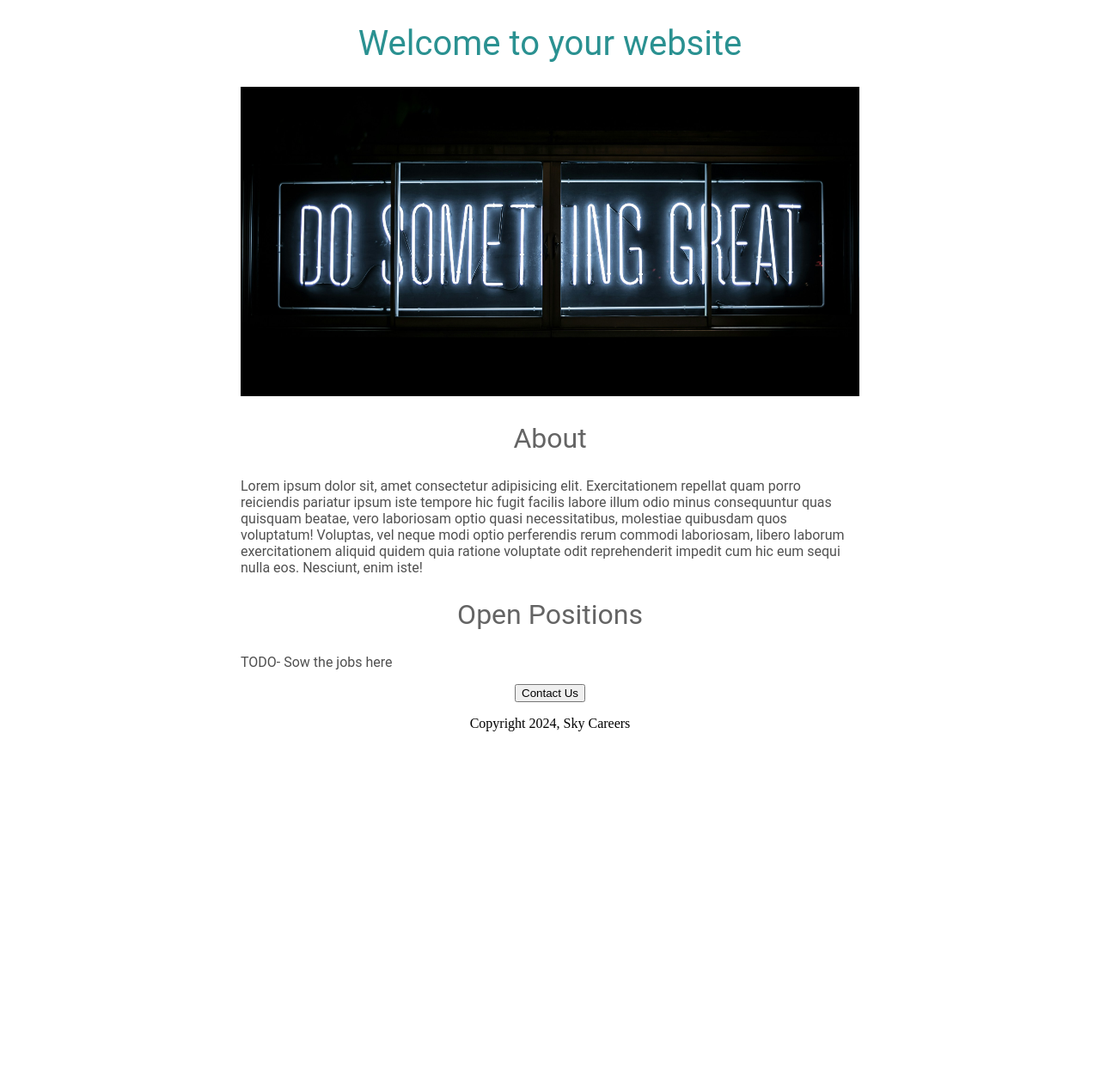
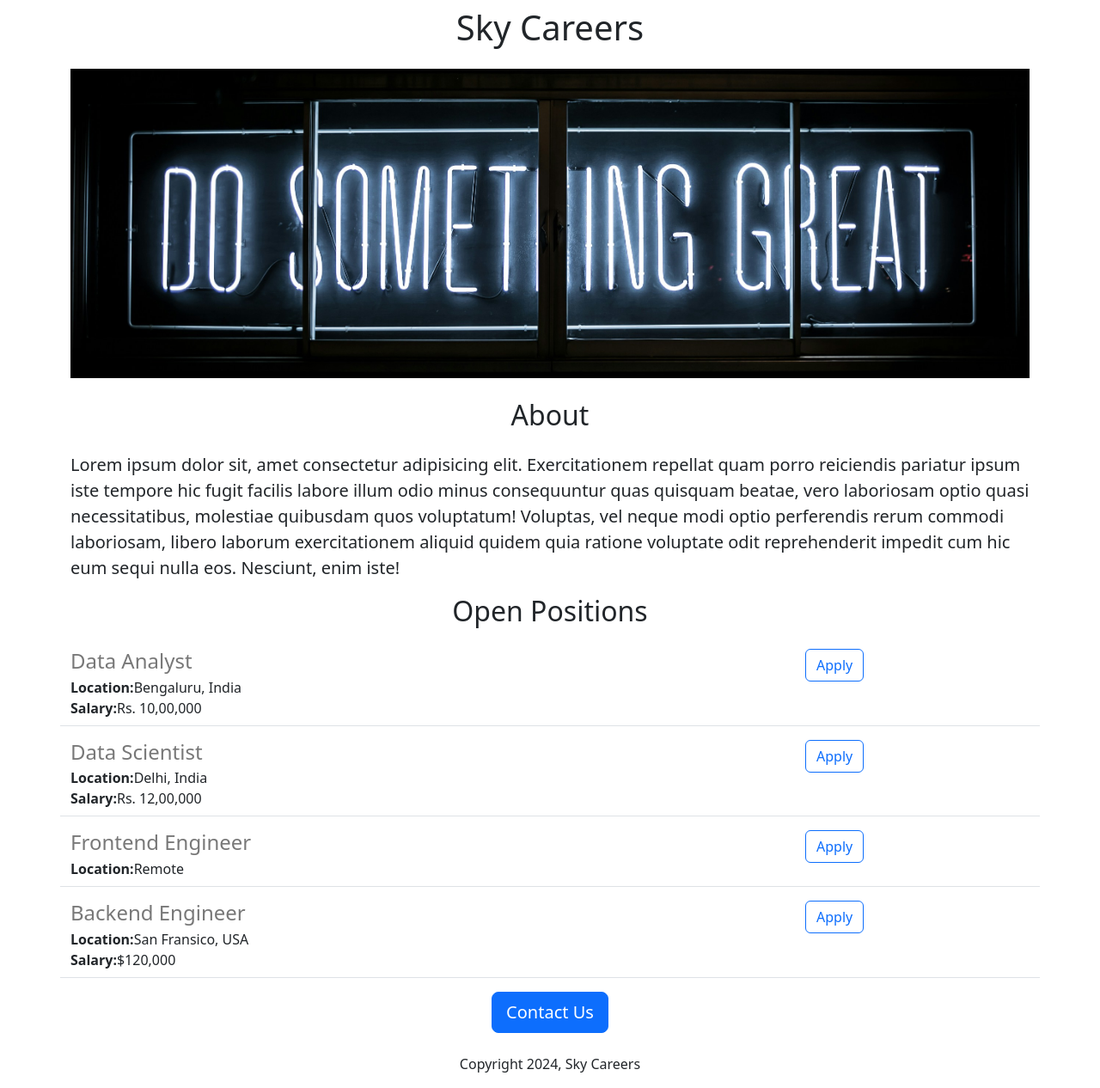
Before and after one commit to sky4704/sky-career-website, a Flask app: page / in a window 1280 px wide. Shown: the whole page at 86% size. Before the commit the page ends 851 px from the top, so only its background shows below. Run offline with Flask 3, Linux system fonts and the light colour scheme.

Commit message:
Dynamic data insertion

```diff
--- a/app.py
+++ b/app.py
@@ -2,10 +2,31 @@ from flask import Flask, render_template
 
 app = Flask(__name__)
 
+JOBS = [{
+    'id': 1,
+    'title': 'Data Analyst',
+    'location': 'Bengaluru, India',
+    'salary': 'Rs. 10,00,000'
+}, {
+    'id': 2,
+    'title': 'Data Scientist',
+    'location': 'Delhi, India',
+    'salary': 'Rs. 12,00,000'
+}, {
+    'id': 3,
+    'title': 'Frontend Engineer',
+    'location': 'Remote'
+}, {
+    'id': 4,
+    'title': 'Backend Engineer',
+    'location': 'San Fransico, USA',
+    'salary': '$120,000'
+}]
+
 
 @app.route("/")
 def hello_sky():
-    return render_template('home.html')
+    return render_template('home.html', jobs=JOBS, company_name='Sky')
 
 
 if __name__ == "__main__":
--- a/templates/home.html
+++ b/templates/home.html
@@ -4,49 +4,32 @@
   <meta charset="UTF-8">
   <meta http-equiv="X-UA-Compatible" content="IE=edge">
   <meta name="viewport" content="width=device-width, initial-scale=1.0">
-  <title>sky careers</title>
+  <link href="https://cdn.jsdelivr.net/npm/bootstrap@5.3.3/dist/css/bootstrap.min.css" rel="stylesheet" integrity="sha384-QWTKZyjpPEjISv5WaRU9OFeRpok6YctnYmDr5pNlyT2bRjXh0JMhjY6hW+ALEwIH" crossorigin="anonymous">
   <style>
-    h1 {
-      font-size: 40px;
-      font-family: Roboto;
-      font-weight: normal;
-      color: rgb(42, 145, 145);
-      text-align: center;
-    }
-    h2 {
-      font-family: Roboto;
-      font-size: 32px;
-      color: rgb(100, 100, 100);
-      text-align: center;
-      font-weight: normal;
-    }
     #banner {
+      height: 360px;
       width: 100%;
-      height: 360px;
       object-fit: cover;
-    }
-    .bodytext {
-      font-family: Roboto;
-      color: rgb(80, 80, 80);
-    }
-    #container {
-      max-width: 720px;
-      margin: 0 auto;
+      margin-bottom: 16px;
     }
   </style>
+  <title>sky careers</title>
 </head>
 <body>
-  <div id="container">
-    <h1>Welcome to your website</h1>
-    <img id="banner" src="https://c64d7c4a-eddd-43f5-9341-4b2e05f06f8c-00-1nlqcy5znbui4.pike.replit.dev/static/banner.jpg" alt="img"
-      height='320'>
-    <h2>About</h2>
-    <p class="bodytext">Lorem ipsum dolor sit, amet consectetur adipisicing elit. Exercitationem repellat quam porro reiciendis pariatur ipsum iste tempore hic fugit facilis labore illum odio minus consequuntur quas quisquam beatae, vero laboriosam optio quasi necessitatibus, molestiae quibusdam quos voluptatum! Voluptas, vel neque modi optio perferendis rerum commodi laboriosam, libero laborum exercitationem aliquid quidem quia ratione voluptate odit reprehenderit impedit cum hic eum sequi nulla eos. Nesciunt, enim iste!</p>
-    <h2>Open Positions</h2>
-    <p class="bodytext">TODO- Sow the jobs here</p>
-    <div style="text-align: center;"">
-      <button>Contact Us</button>
-      <p>Copyright 2024, Sky Careers</p>
+  <div class="container">
+    <h1 class="text-center mt-2 mb-4">{{company_name}} Careers</h1>
+    <img class= "img-fluid" id="banner" src="https://c64d7c4a-eddd-43f5-9341-4b2e05f06f8c-00-1nlqcy5znbui4.pike.replit.dev/static/banner.jpg" alt="img">
+    <h2 class="text-center mt-2 mb-4">About</h2>
+    <p class="lead">Lorem ipsum dolor sit, amet consectetur adipisicing elit. Exercitationem repellat quam porro reiciendis pariatur ipsum iste tempore hic fugit facilis labore illum odio minus consequuntur quas quisquam beatae, vero laboriosam optio quasi necessitatibus, molestiae quibusdam quos voluptatum! Voluptas, vel neque modi optio perferendis rerum commodi laboriosam, libero laborum exercitationem aliquid quidem quia ratione voluptate odit reprehenderit impedit cum hic eum sequi nulla eos. Nesciunt, enim iste!</p>
+    <h2 class="text-center mt-2 mb-4">Open Positions</h2>
+    <p class="lead">
+      {% for job in jobs %}
+        {% include 'jobitem.html' %}
+      {% endfor %}
+    </p>
+    <div class="text-center">
+      <button class="btn btn-primary btn-lg"">Contact Us</button>
+      <p class="mt-4">Copyright 2024, Sky Careers</p>
     </div>
   </div>
 </body>
--- /dev/null
+++ b/templates/jobitem.html
@@ -0,0 +1,16 @@
+<div class="border-bottom row" style="margin-bottom:16px; padding-bottom:8px;">
+  <div class="col-9">
+    <h4 style="color: rgb(120,120,120); margin-bottom: 4px;">{{ job['title'] }}</h4>
+    <div>
+      <b>Location:</b>{{ job['location']}}
+    </div>
+    {% if 'salary' in job %}
+    <div>
+      <b>Salary:</b>{{ job['salary']}}
+    </div>
+    {% endif %}
+  </div>
+  <div class="col-3">
+    <button type="button" class="btn btn-outline-primary">Apply</button>
+  </div>
+</div>
```
